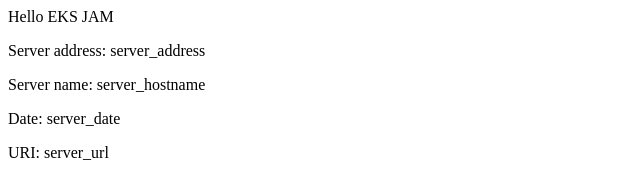
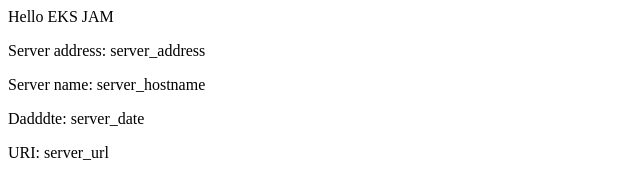
Before and after one commit to bradreelee/eks-example, a plain HTML site: page src/index.html in a window 1280 px wide. Shown: the full height of the page, 0-640 px from the left. Drawn offline with Linux system fonts and the light colour scheme.

Commit message:
goooooooooood

```diff
--- a/src/index.html
+++ b/src/index.html
@@ -5,6 +5,6 @@
 <h>Hello EKS JAM</h>
 <p><span>Server&nbsp;address:</span> <span>server_address</span></p>
 <p><span>Server&nbsp;name:</span> <span>server_hostname</span></p>
-<p class="smaller"><span>Date:</span> <span>server_date</span></p>
+<p class="smaller"><span>Dadddte:</span> <span>server_date</span></p>
 <p class="smaller"><span>URI:</span> <span>server_url</span></p>
 </div>
```
